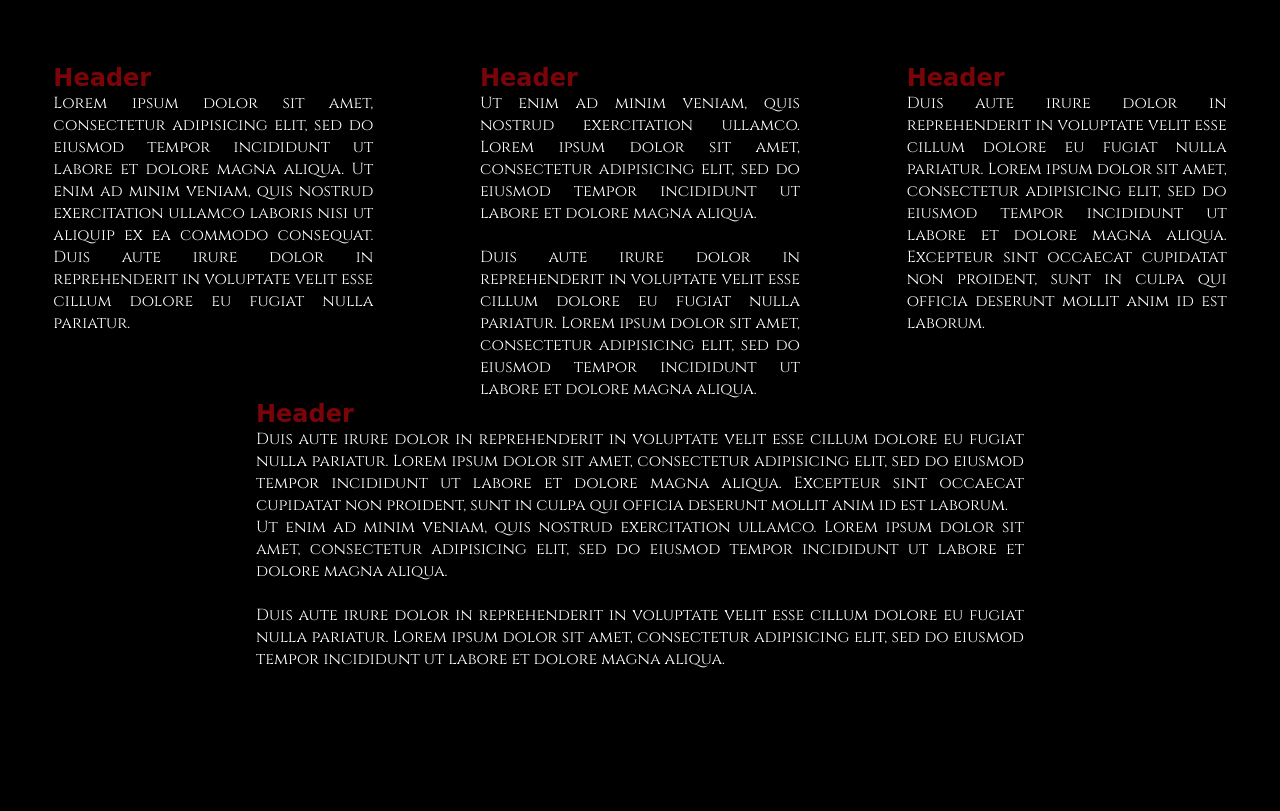
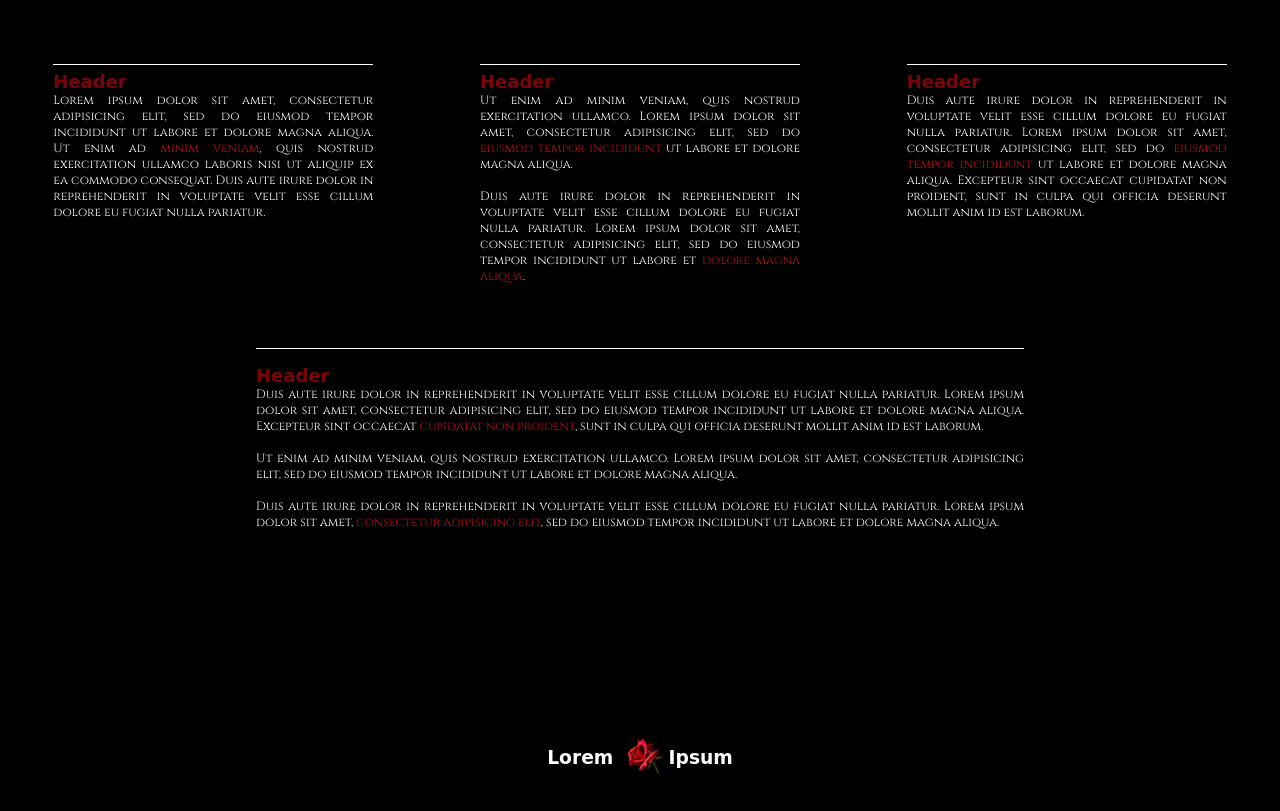
Before and after one commit to cwithac/lorem_ipsum_roses, a website: page public/index.html in a window 1280 px wide. Shown: the part 555-1366 px from the top of the page. After the commit the page ends 1340 px from the top, so only its background shows below. Drawn offline with nearby package versions, Linux system fonts and the light colour scheme; some packages are replaced by stand-ins of ours; a web font is replaced by a local one.

Commit message:
Minor styling cleanup on landing

```diff
--- a/public/css/style.scss
+++ b/public/css/style.scss
@@ -85,7 +85,7 @@ header h2:hover {
 
 #sub-lorem {
   width: 60%;
-  margin: 0 auto;
+  margin: 5% auto;
   font-family: 'Cinzel', serif;
   text-align: justify;
 }
@@ -94,14 +94,24 @@ header h2:hover {
   width: 25%;
 }
 
+#lorem, #sub-lorem {
+  font-size: .75em;
+}
+
 #lorem h3, #sub-lorem h3 {
   font-size: 1.5em;
   font-family: 'Meddon', cursive;
   color: #7a0408;
+  cursor: pointer;
+  border-top: 1px solid white;
+  padding-top: 2%;
+}
+
+#lorem h3:hover, #sub-lorem h3:hover, span {
+  color: #c40b13;
 }
 
 #lorem p #sub-lorem p {
-  font-size: .75em;
   text-align: left;
   line-height: normal;
 }
@@ -116,3 +126,8 @@ footer img {
   height: 45px;
   padding: 5px;
 }
+
+footer:hover {
+  cursor: pointer;
+  color: #DDDDDD;
+}
--- a/public/partials/landing.html
+++ b/public/partials/landing.html
@@ -8,20 +8,20 @@
 <section id="lorem">
   <div>
     <h3>Header</h3>
-    <p>Lorem ipsum dolor sit amet, consectetur adipisicing elit, sed do eiusmod tempor incididunt ut labore et dolore magna aliqua. Ut enim ad minim veniam, quis nostrud exercitation ullamco laboris nisi ut aliquip ex ea commodo consequat. Duis aute irure dolor in reprehenderit in voluptate velit esse cillum dolore eu fugiat nulla pariatur.  </p>
+    <p>Lorem ipsum dolor sit amet, consectetur adipisicing elit, sed do eiusmod tempor incididunt ut labore et dolore magna aliqua. Ut enim ad <span>minim veniam</span>, quis nostrud exercitation ullamco laboris nisi ut aliquip ex ea commodo consequat. Duis aute irure dolor in reprehenderit in voluptate velit esse cillum dolore eu fugiat nulla pariatur.  </p>
   </div>
   <div>
     <h3>Header</h3>
-    <p>Ut enim ad minim veniam, quis nostrud exercitation ullamco.  Lorem ipsum dolor sit amet, consectetur adipisicing elit, sed do eiusmod tempor incididunt ut labore et dolore magna aliqua.</br></br>Duis aute irure dolor in reprehenderit in voluptate velit esse cillum dolore eu fugiat nulla pariatur. Lorem ipsum dolor sit amet, consectetur adipisicing elit, sed do eiusmod tempor incididunt ut labore et dolore magna aliqua.</p>
+    <p>Ut enim ad minim veniam, quis nostrud exercitation ullamco.  Lorem ipsum dolor sit amet, consectetur adipisicing elit, sed do <span>eiusmod tempor incididunt</span> ut labore et dolore magna aliqua.</br></br>Duis aute irure dolor in reprehenderit in voluptate velit esse cillum dolore eu fugiat nulla pariatur. Lorem ipsum dolor sit amet, consectetur adipisicing elit, sed do eiusmod tempor incididunt ut labore et <span>dolore magna aliqua</span>.</p>
   </div>
   <div>
     <h3>Header</h3>
-    <p>Duis aute irure dolor in reprehenderit in voluptate velit esse cillum dolore eu fugiat nulla pariatur. Lorem ipsum dolor sit amet, consectetur adipisicing elit, sed do eiusmod tempor incididunt ut labore et dolore magna aliqua. Excepteur sint occaecat cupidatat non proident, sunt in culpa qui officia deserunt mollit anim id est laborum.</p>
+    <p>Duis aute irure dolor in reprehenderit in voluptate velit esse cillum dolore eu fugiat nulla pariatur. Lorem ipsum dolor sit amet, consectetur adipisicing elit, sed do <span>eiusmod tempor incididunt</span> ut labore et dolore magna aliqua. Excepteur sint occaecat cupidatat non proident, sunt in culpa qui officia deserunt mollit anim id est laborum.</p>
   </div>
 </section>
 <section id="sub-lorem">
   <h3>Header</h3>
-  <p>Duis aute irure dolor in reprehenderit in voluptate velit esse cillum dolore eu fugiat nulla pariatur. Lorem ipsum dolor sit amet, consectetur adipisicing elit, sed do eiusmod tempor incididunt ut labore et dolore magna aliqua. Excepteur sint occaecat cupidatat non proident, sunt in culpa qui officia deserunt mollit anim id est laborum.</p>
-  <p>Ut enim ad minim veniam, quis nostrud exercitation ullamco.  Lorem ipsum dolor sit amet, consectetur adipisicing elit, sed do eiusmod tempor incididunt ut labore et dolore magna aliqua.</br></br>Duis aute irure dolor in reprehenderit in voluptate velit esse cillum dolore eu fugiat nulla pariatur. Lorem ipsum dolor sit amet, consectetur adipisicing elit, sed do eiusmod tempor incididunt ut labore et dolore magna aliqua.</p>
+  <p>Duis aute irure dolor in reprehenderit in voluptate velit esse cillum dolore eu fugiat nulla pariatur. Lorem ipsum dolor sit amet, consectetur adipisicing elit, sed do eiusmod tempor incididunt ut labore et dolore magna aliqua. Excepteur sint occaecat <span>cupidatat non proident</span>, sunt in culpa qui officia deserunt mollit anim id est laborum.</p></br>
+  <p>Ut enim ad minim veniam, quis nostrud exercitation ullamco.  Lorem ipsum dolor sit amet, consectetur adipisicing elit, sed do eiusmod tempor incididunt ut labore et dolore magna aliqua.</br></br>Duis aute irure dolor in reprehenderit in voluptate velit esse cillum dolore eu fugiat nulla pariatur. Lorem ipsum dolor sit amet, <span>consectetur adipisicing elit</span>, sed do eiusmod tempor incididunt ut labore et dolore magna aliqua.</p>
 </section>
 </main>
```
Also changed, not shown: public/css/style.css, 1 other file.
